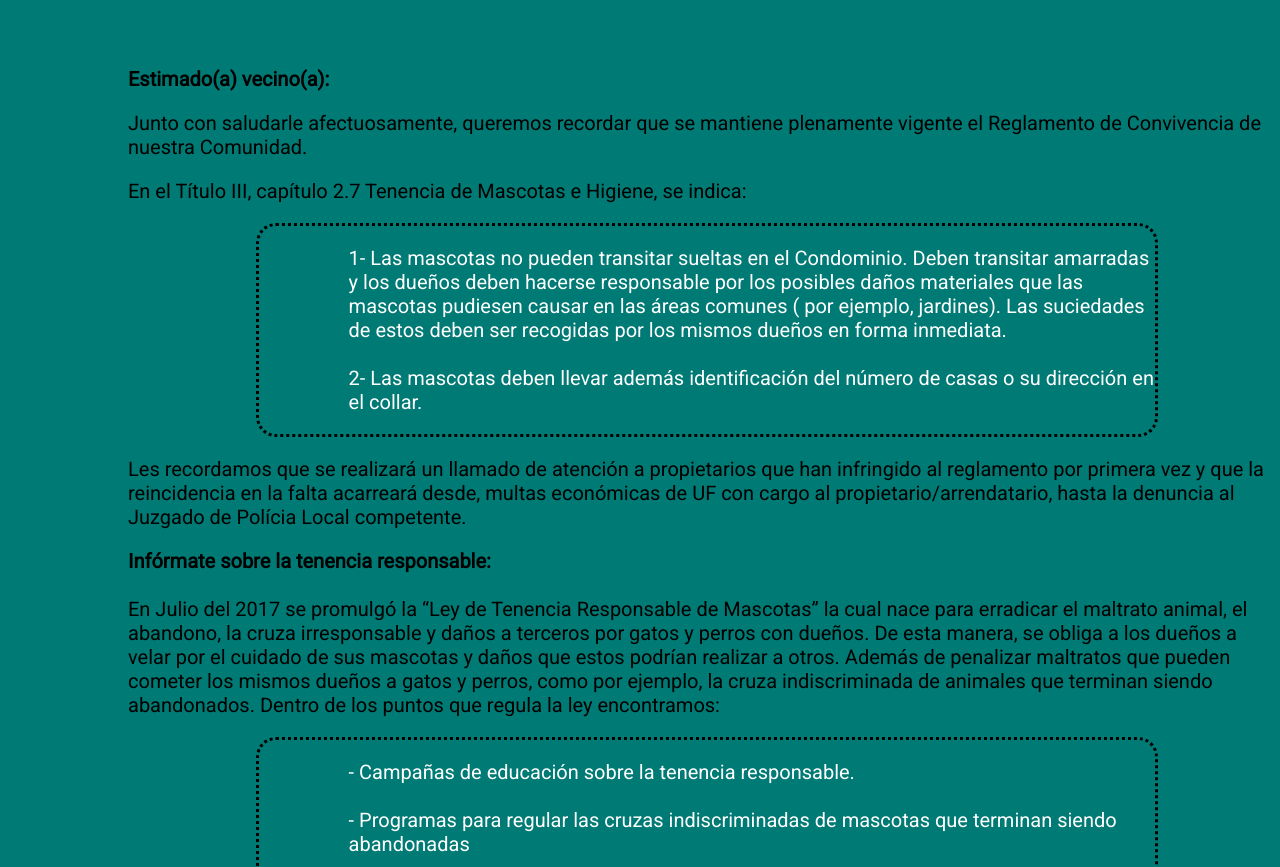
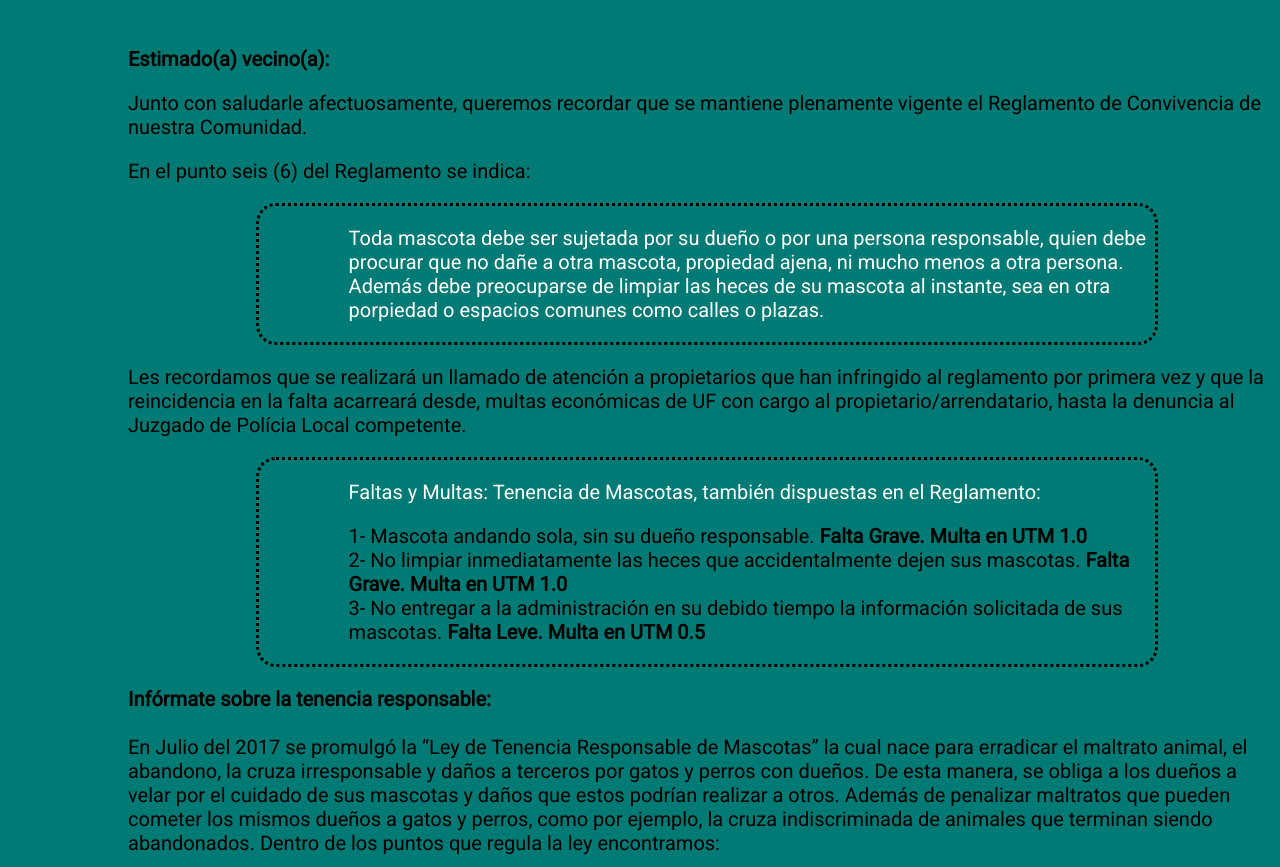
Before and after one commit to CondominioLosCaiquenes/ComunicadoMascotasCaiquenes, a plain HTML site: page comunicadosCaiquenes.html in a window 1280 px wide. Shown: the part 358-1225 px from the top of the page. Drawn offline with Linux system fonts and the light colour scheme.

Commit message:
modificación textos html

```diff
--- a/comunicadosCaiquenes.html
+++ b/comunicadosCaiquenes.html
@@ -26,7 +26,7 @@
 		margin-top: 5px;
 	}
 	h3{
-		margin-top: 70px;
+		margin-top: 50px;
 	}
 	h3, p{
 		margin-left: 10%;
@@ -45,6 +45,9 @@
 		width: 70%;
 		margin-left: 20%;
 		color: white;
+	}
+	.item2{
+		color: black;
 	}
 	.finish p{
 		font-size: 15px;
@@ -70,15 +73,24 @@
 
 	<h3>Estimado(a) vecino(a):</h3>
 	<p>Junto con saludarle afectuosamente, queremos recordar que se mantiene plenamente vigente el Reglamento de Convivencia de nuestra Comunidad.</p>
-	<p>En el Título III, capítulo 2.7 Tenencia de Mascotas e Higiene, se indica: </p>
+	<p>En el punto seis (6) del Reglamento se indica: </p>
 <div class='items'>
 <p>
-1- Las mascotas no pueden transitar sueltas en el Condominio. Deben transitar amarradas y los dueños deben hacerse responsable por los posibles daños materiales que las mascotas pudiesen causar en las áreas comunes ( por ejemplo, jardines). Las suciedades de estos deben ser recogidas por los mismos dueños en forma inmediata.<br><br>
-
-2- Las mascotas deben llevar además identificación del número de casas o su dirección en el collar.</p></div>
+	Toda mascota debe ser sujetada por su dueño o por una persona responsable, quien debe procurar que no dañe a otra mascota, propiedad ajena, ni mucho menos a otra persona. Además debe preocuparse de limpiar las heces de su mascota al instante, sea en otra porpiedad o espacios comunes como calles o plazas.
+</p></div>
 
 <p>Les recordamos que se realizará un llamado de atención a propietarios que han infringido al reglamento por primera vez y que la reincidencia en la falta acarreará desde, multas económicas de UF con cargo al propietario/arrendatario, hasta la denuncia al Juzgado de Polícia Local competente.</p>
 </div>
+
+<div class='items'>
+<p>
+	Faltas y Multas: Tenencia de Mascotas, también dispuestas en el Reglamento:
+</p>
+<p class='item2'>
+	1- Mascota andando sola, sin su dueño responsable. <strong>Falta Grave. Multa en UTM 1.0 </strong><br>
+	2- No limpiar inmediatamente las heces que accidentalmente dejen sus mascotas. <strong>Falta Grave. Multa en UTM 1.0 </strong><br>
+	3- No entregar a la administración en su debido tiempo la información solicitada de sus mascotas. <strong>Falta Leve. Multa en UTM 0.5 </strong>
+</p></div>
 
 	<p><strong>Infórmate sobre la tenencia responsable: </strong> <br><br>
 En Julio del 2017 se promulgó la “Ley de Tenencia Responsable de Mascotas” la cual nace para erradicar el maltrato animal, el abandono, la cruza irresponsable y daños a terceros por gatos y perros con dueños. De esta manera, se obliga a los dueños a velar por el cuidado de sus mascotas y daños que estos podrían realizar a otros. Además de penalizar maltratos que pueden cometer los mismos dueños a gatos y perros, como por ejemplo, la cruza indiscriminada de animales que terminan siendo abandonados.
```
Also changed, not shown: 1 other file.
